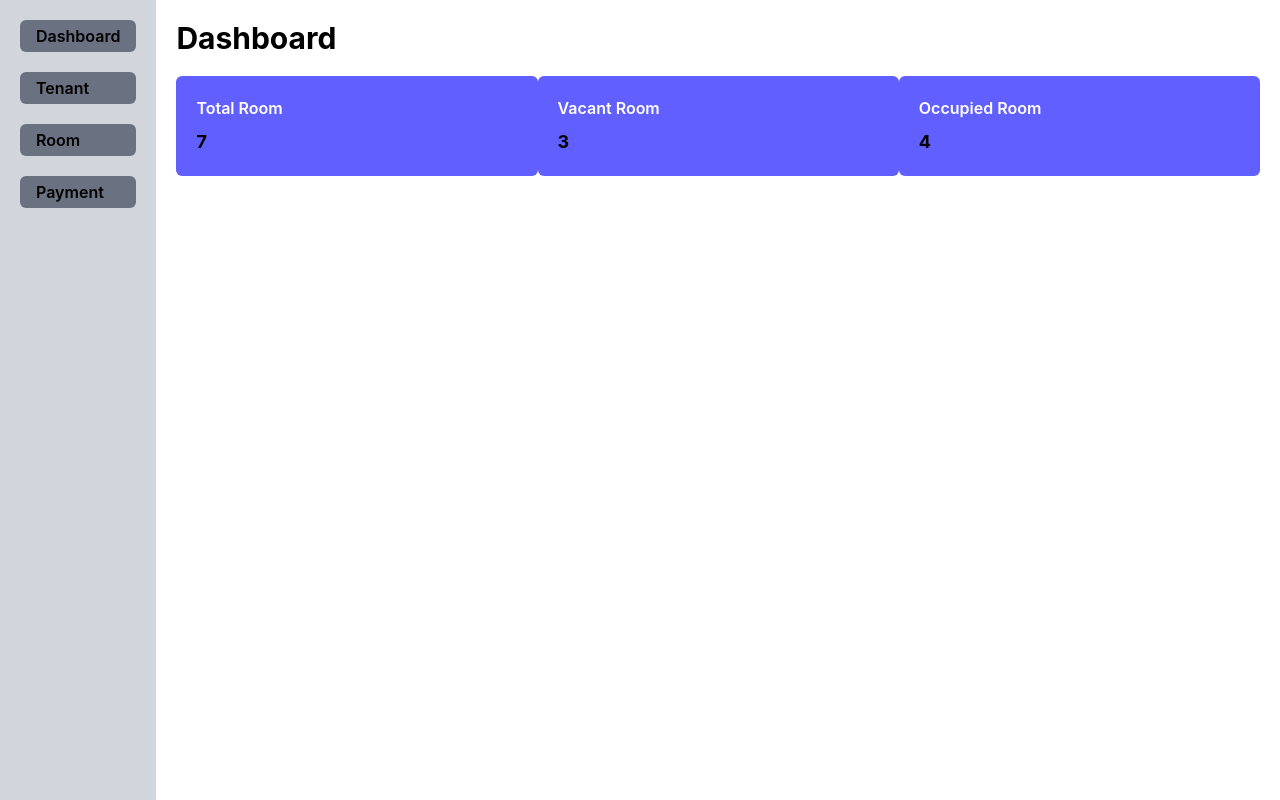
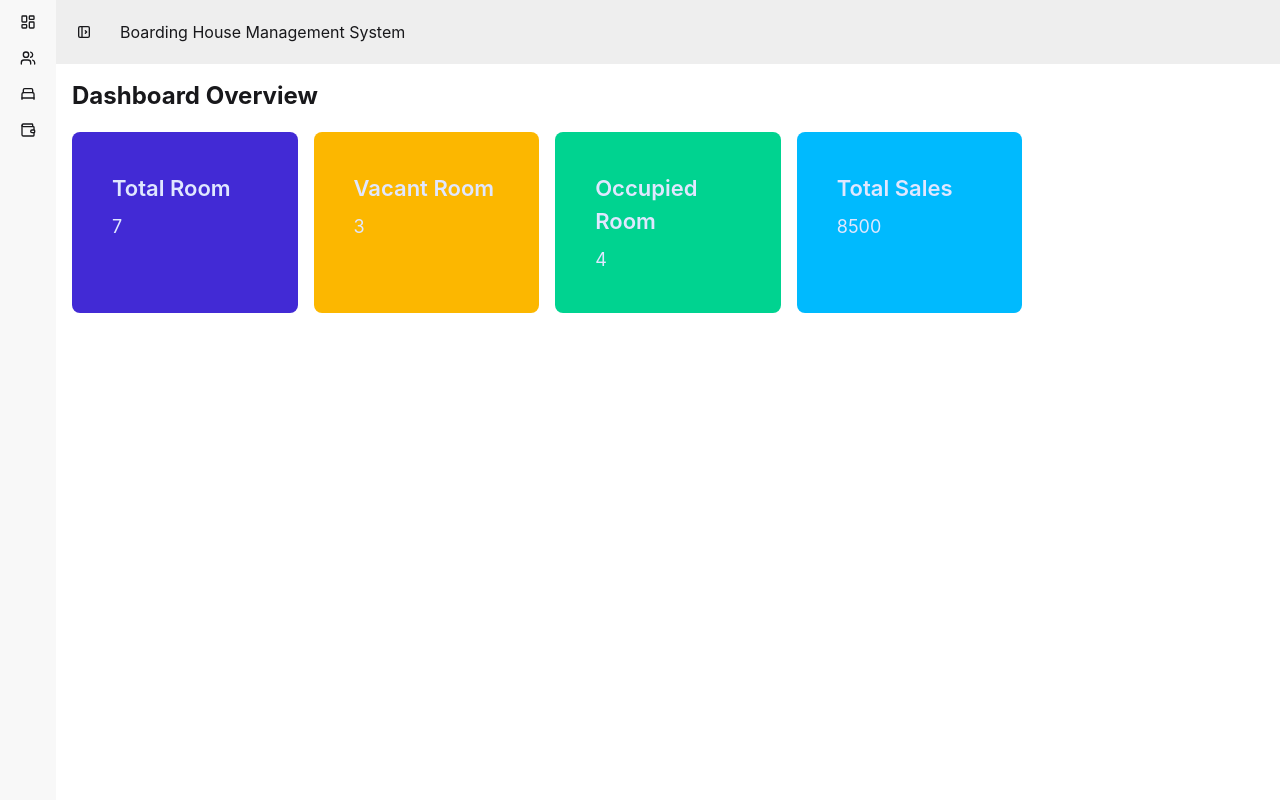
Before and after one commit to Jomerubaldo/BoardingHouse-Management-System, a React app in the folder frontend/: page / in a window 1280 px wide. Built offline with nearby package versions, Linux system fonts and the light colour scheme; the HTML template or start-up script is replaced by a standard one.

Commit message:
Redesign Frontend UI

```diff
--- a/frontend/package.json
+++ b/frontend/package.json
@@ -11,6 +11,7 @@
   },
   "dependencies": {
     "@tailwindcss/vite": "^4.3.0",
+    "daisyui": "^5.5.20",
     "react": "^19.2.6",
     "react-dom": "^19.2.6",
     "react-router-dom": "^7.16.0",
--- a/frontend/src/components/layouts/MainLayout.jsx
+++ b/frontend/src/components/layouts/MainLayout.jsx
@@ -1,13 +1,162 @@
-import Sidebar from './Sidebar';
 import { Outlet } from 'react-router-dom';
+import { NavLink } from 'react-router-dom';
 
 function MainLayout() {
   return (
-    <div className="flex h-screen overflow-hidden">
-      <Sidebar />
-      <main className="p-5 w-screen h-auto">
-        <Outlet />
-      </main>
+    <div className="drawer lg:drawer-open">
+      <input id="my-drawer-4" type="checkbox" className="drawer-toggle" />
+      <div className="drawer-content">
+        {/* Navbar */}
+        <nav className="navbar w-full bg-base-300">
+          <label
+            htmlFor="my-drawer-4"
+            aria-label="open sidebar"
+            className="btn btn-square btn-ghost"
+          >
+            {/* Sidebar toggle icon */}
+            <svg
+              xmlns="http://www.w3.org/2000/svg"
+              viewBox="0 0 24 24"
+              strokeLinejoin="round"
+              strokeLinecap="round"
+              strokeWidth="2"
+              fill="none"
+              stroke="currentColor"
+              className="my-1.5 inline-block size-4"
+            >
+              <path d="M4 4m0 2a2 2 0 0 1 2 -2h12a2 2 0 0 1 2 2v12a2 2 0 0 1 -2 2h-12a2 2 0 0 1 -2 -2z"></path>
+              <path d="M9 4v16"></path>
+              <path d="M14 10l2 2l-2 2"></path>
+            </svg>
+          </label>
+          <div className="px-4">Boarding House Management System</div>
+        </nav>
+        {/* Page content here */}
+        <div className="p-4">
+          <Outlet />
+        </div>
+      </div>
+
+      <div className="drawer-side is-drawer-close:overflow-visible">
+        <label
+          htmlFor="my-drawer-4"
+          aria-label="close sidebar"
+          className="drawer-overlay"
+        ></label>
+        <div className="flex min-h-full flex-col items-start bg-base-200 is-drawer-close:w-14 is-drawer-open:w-64">
+          {/* Sidebar content here */}
+          <ul className="menu w-full grow gap-2 text-md">
+            <li>
+              <NavLink to="/">
+                <button
+                  className="is-drawer-close:tooltip is-drawer-close:tooltip-right flex items-center gap-2"
+                  data-tip="Dashboard"
+                >
+                  <svg
+                    xmlns="http://www.w3.org/2000/svg"
+                    width="16"
+                    height="16"
+                    viewBox="0 0 24 24"
+                    fill="none"
+                    stroke="currentColor"
+                    stroke-width="2"
+                    stroke-linecap="round"
+                    stroke-linejoin="round"
+                    class="lucide lucide-layout-dashboard-icon lucide-layout-dashboard"
+                  >
+                    <rect width="7" height="9" x="3" y="3" rx="1" />
+                    <rect width="7" height="5" x="14" y="3" rx="1" />
+                    <rect width="7" height="9" x="14" y="12" rx="1" />
+                    <rect width="7" height="5" x="3" y="16" rx="1" />
+                  </svg>
+                  <span className="is-drawer-close:hidden">Dashboard</span>
+                </button>
+              </NavLink>
+            </li>
+
+            <li>
+              <NavLink to="/tenant">
+                <button
+                  className="is-drawer-close:tooltip is-drawer-close:tooltip-right flex items-center gap-2"
+                  data-tip="Tenant"
+                >
+                  <svg
+                    xmlns="http://www.w3.org/2000/svg"
+                    width="16"
+                    height="16"
+                    viewBox="0 0 24 24"
+                    fill="none"
+                    stroke="currentColor"
+                    stroke-width="2"
+                    stroke-linecap="round"
+                    stroke-linejoin="round"
+                    class="lucide lucide-users-icon lucide-users"
+                  >
+                    <path d="M16 21v-2a4 4 0 0 0-4-4H6a4 4 0 0 0-4 4v2" />
+                    <path d="M16 3.128a4 4 0 0 1 0 7.744" />
+                    <path d="M22 21v-2a4 4 0 0 0-3-3.87" />
+                    <circle cx="9" cy="7" r="4" />
+                  </svg>
+                  <span className="is-drawer-close:hidden">Tenant</span>
+                </button>
+              </NavLink>
+            </li>
+
+            <li>
+              <NavLink to="/room">
+                <button
+                  className="is-drawer-close:tooltip is-drawer-close:tooltip-right flex items-center gap-2"
+                  data-tip="Room"
+                >
+                  <svg
+                    xmlns="http://www.w3.org/2000/svg"
+                    width="16"
+                    height="16"
+                    viewBox="0 0 24 24"
+                    fill="none"
+                    stroke="currentColor"
+                    stroke-width="2"
+                    stroke-linecap="round"
+                    stroke-linejoin="round"
+                    class="lucide lucide-bed-single-icon lucide-bed-single"
+                  >
+                    <path d="M3 20v-8a2 2 0 0 1 2-2h14a2 2 0 0 1 2 2v8" />
+                    <path d="M5 10V6a2 2 0 0 1 2-2h10a2 2 0 0 1 2 2v4" />
+                    <path d="M3 18h18" />
+                  </svg>
+                  <span className="is-drawer-close:hidden">Room</span>
+                </button>
+              </NavLink>
+            </li>
+
+            <li>
+              <NavLink to="/payment">
+                <button
+                  className="is-drawer-close:tooltip is-drawer-close:tooltip-right flex items-center gap-2"
+                  data-tip="Payment"
+                >
+                  <svg
+                    xmlns="http://www.w3.org/2000/svg"
+                    width="16"
+                    height="16"
+                    viewBox="0 0 24 24"
+                    fill="none"
+                    stroke="currentColor"
+                    stroke-width="2"
+                    stroke-linecap="round"
+                    stroke-linejoin="round"
+                    class="lucide lucide-wallet-icon lucide-wallet"
+                  >
+                    <path d="M19 7V4a1 1 0 0 0-1-1H5a2 2 0 0 0 0 4h15a1 1 0 0 1 1 1v4h-3a2 2 0 0 0 0 4h3a1 1 0 0 0 1-1v-2a1 1 0 0 0-1-1" />
+                    <path d="M3 5v14a2 2 0 0 0 2 2h15a1 1 0 0 0 1-1v-4" />
+                  </svg>
+                  <span className="is-drawer-close:hidden">Payment</span>
+                </button>
+              </NavLink>
+            </li>
+          </ul>
+        </div>
+      </div>
     </div>
   );
 }
--- a/frontend/src/components/layouts/Sidebar.jsx
+++ /dev/null
@@ -1,35 +0,0 @@
-import { NavLink } from 'react-router-dom';
-
-function Sidebar() {
-  return (
-    <div className="bg-gray-300 w-auto h-full">
-      <div className="p-5 flex flex-col gap-5">
-        <NavLink
-          to="/"
-          className="bg-gray-500 px-4 py-1 rounded-md font-semibold"
-        >
-          Dashboard
-        </NavLink>
-        <NavLink
-          to="/tenant"
-          className="bg-gray-500 px-4 py-1 rounded-md font-semibold"
-        >
-          Tenant
-        </NavLink>
-        <NavLink
-          to="/room"
-          className="bg-gray-500 px-4 py-1 rounded-md font-semibold"
-        >
-          Room
-        </NavLink>
-        <NavLink
-          to="/payment"
-          className="bg-gray-500 px-4 py-1 rounded-md font-semibold"
-        >
-          Payment
-        </NavLink>
-      </div>
-    </div>
-  );
-}
-export default Sidebar;
--- a/frontend/src/components/ui/StatsCard.jsx
+++ b/frontend/src/components/ui/StatsCard.jsx
@@ -1,8 +1,12 @@
-function StatsCard({ title, value }) {
+function StatsCard({ title, value, className }) {
   return (
-    <div className="bg-indigo-500 w-96 p-5 rounded-md space-y-2">
-      <h2 className="text-white font-semibold text-md">{title}</h2>
-      <p className="font-bold text-lg">{value}</p>
+    <div
+      className={`card ${className} text-primary-content w-full md:card-md lg:card-lg xl:card-xl`}
+    >
+      <div className="card-body">
+        <h2 className="card-title">{title}</h2>
+        <p>{value}</p>
+      </div>
     </div>
   );
 }
--- a/frontend/src/index.css
+++ b/frontend/src/index.css
@@ -1 +1,2 @@
 @import "tailwindcss";
+@plugin "daisyui";
--- a/frontend/src/pages/Dashboard.jsx
+++ b/frontend/src/pages/Dashboard.jsx
@@ -4,11 +4,14 @@ function Dashboard() {
   return (
     <div className="@container">
       <div className="flex flex-col gap-5">
-        <div className="text-3xl font-bold">Dashboard</div>
-        <div className="flex justify-between">
-          <StatsCard title="Total Room" value="7" />
-          <StatsCard title="Vacant Room" value="3" />
-          <StatsCard title="Occupied Room" value="4" />
+        <div className="font-bold sm:text-sm md:text-md lg:text-lg xl:text-2xl">
+          Dashboard Overview
+        </div>
+        <div className="grid grid-cols-1 sm:grid-cols-2 lg:grid-cols-4 xl:grid-cols-5 gap-4">
+          <StatsCard title="Total Room" value="7" className="bg-primary" />
+          <StatsCard title="Vacant Room" value="3" className="bg-warning" />
+          <StatsCard title="Occupied Room" value="4" className="bg-success" />
+          <StatsCard title="Total Sales" value="8500" className="bg-info" />
         </div>
       </div>
     </div>
--- a/frontend/src/pages/Room.jsx
+++ b/frontend/src/pages/Room.jsx
@@ -2,92 +2,100 @@ function Room() {
   return (
     <div className="@container">
       <div className="flex flex-col gap-5">
-        <div className="text-3xl font-bold">Room Management</div>
-        <table className="table-auto border-collapse border-spacing-2 border-gray-400">
-          <thead className="text-left">
+        <di v className="flex justify-between items-center">
+          <div className="font-bold sm:text-sm md:text-md lg:text-lg xl:text-2xl">
+            Room Management
+          </div>
+          <button className="badge badge-primary btn btn-xs sm:btn-sm md:btn-md sm:text-sm md:text-md">
+            Add Room
+          </button>
+        </di>
+        <div className="overflow-x-auto rounded-box border border-base-content/5 bg-base-100">
+          <table className="table">
+            {/* head */}
+            <thead>
               <tr>
-              <th className="border border-gray-300 p-3 bg-gray-500">
-                Tenant Name
-              </th>
-              <th className="border border-gray-300 p-3 bg-gray-500">
-                Room Number
-              </th>
-              <th className="border border-gray-300 p-3 bg-gray-500">
-                Rent Price
-              </th>
-              <th className="border border-gray-300 p-3 bg-gray-500">
-                Room Status
-              </th>
-              <th className="border border-gray-300 p-3 bg-gray-500">
-                Actions
-              </th>
+                <th>Name</th>
+                <th>Room</th>
+                <th>Rent</th>
+                <th>Status</th>
+                <th>Actions</th>
               </tr>
             </thead>
             <tbody>
+              {/* row 1 */}
               <tr>
-              <td className="border border-gray-300 p-3 bg-gray-200">
-                Jelly Ubaldo
-              </td>
-              <td className="border border-gray-300 p-3 bg-gray-200">1</td>
-              <td className="border border-gray-300 p-3 bg-gray-200">
-                1,500.00
-              </td>
-              <td className="border border-gray-300 p-3 bg-gray-200">
-                Occupied
-              </td>
-              <td className="border border-gray-300 p-3 flex items-center gap-2 bg-gray-200">
-                <button className="bg-emerald-500 px-2 cursor-pointer hover:bg-emerald-400">
-                  Edit
+                <td>Jomer Ubaldo</td>
+                <td>Room 1</td>
+                <td>1500</td>
+                <td>Occupied</td>
+                <td className="flex gap-2">
+                  <button className="btn btn-accent btn-xs">
+                    <svg
+                      xmlns="http://www.w3.org/2000/svg"
+                      width="12"
+                      height="12"
+                      viewBox="0 0 24 24"
+                      fill="none"
+                      stroke="currentColor"
+                      stroke-width="2"
+                      stroke-linecap="round"
+                      stroke-linejoin="round"
+                      class="lucide lucide-square-pen-icon lucide-square-pen"
+                    >
+                      <path d="M12 3H5a2 2 0 0 0-2 2v14a2 2 0 0 0 2 2h14a2 2 0 0 0 2-2v-7" />
+                      <path d="M18.375 2.625a1 1 0 0 1 3 3l-9.013 9.014a2 2 0 0 1-.853.505l-2.873.84a.5.5 0 0 1-.62-.62l.84-2.873a2 2 0 0 1 .506-.852z" />
+                    </svg>
                   </button>
-                <button className="bg-red-500 px-2 cursor-pointer hover:bg-red-400">
-                  Delete
+                  <button className="btn btn-error btn-xs">
+                    <svg
+                      xmlns="http://www.w3.org/2000/svg"
+                      width="12"
+                      height="12"
+                      viewBox="0 0 24 24"
+                      fill="none"
+                      stroke="currentColor"
+                      stroke-width="2"
+                      stroke-linecap="round"
+                      stroke-linejoin="round"
+                      class="lucide lucide-trash2-icon lucide-trash-2"
+                    >
+                      <path d="M10 11v6" />
+                      <path d="M14 11v6" />
+                      <path d="M19 6v14a2 2 0 0 1-2 2H7a2 2 0 0 1-2-2V6" />
+                      <path d="M3 6h18" />
+                      <path d="M8 6V4a2 2 0 0 1 2-2h4a2 2 0 0 1 2 2v2" />
+                    </svg>
                   </button>
                 </td>
               </tr>
+              {/* row 2 */}
               <tr>
-              <td className="border border-gray-300 p-3 bg-gray-200">
-                Mercy Ubaldo
-              </td>
-              <td className="border border-gray-300 p-3 bg-gray-200">2</td>
-              <td className="border border-gray-300 p-3 bg-gray-200">
-                2,000.00
-              </td>
-              <td className="border border-gray-300 p-3 bg-gray-200">
-                Occupied
-              </td>
-              <td className="border border-gray-300 p-3 flex items-center gap-2 bg-gray-200">
-                <button className="bg-emerald-500 px-2 cursor-pointer hover:bg-emerald-400">
-                  Edit
-                </button>
-                <button className="bg-red-500 px-2 cursor-pointer hover:bg-red-400">
-                  Delete
-                </button>
+                <td>Jelly Ubaldo</td>
+                <td>Room 2</td>
+                <td>2000</td>
+                <td>Occupied</td>
+                <td>
+                  <button className="btn btn-xs">Edit</button>
+                  <button className="btn btn-xs">Delete</button>
                 </td>
               </tr>
+              {/* row 3 */}
               <tr>
-              <td className="border border-gray-300 p-3 bg-gray-200">
-                Jomer Ubaldo
-              </td>
-              <td className="border border-gray-300 p-3 bg-gray-200">3</td>
-              <td className="border border-gray-300 p-3 bg-gray-200">
-                5,000.00
-              </td>
-              <td className="border border-gray-300 p-3 bg-gray-200">
-                Occupied
-              </td>
-              <td className="border border-gray-300 p-3 flex items-center gap-2 bg-gray-200">
-                <button className="bg-emerald-500 px-2 cursor-pointer hover:bg-emerald-400">
-                  Edit
-                </button>
-                <button className="bg-red-500 px-2 cursor-pointer hover:bg-red-400">
-                  Delete
-                </button>
+                <td>Mercy Ubaldo</td>
+                <td>Room 3</td>
+                <td>5000</td>
+                <td>Occupied</td>
+                <td>
+                  <button className="btn btn-xs">Edit</button>
+                  <button className="btn btn-xs">Delete</button>
                 </td>
               </tr>
             </tbody>
           </table>
         </div>
       </div>
+    </div>
   );
 }
 export default Room;
```
Also changed, not shown: frontend/src/pages/Payment.jsx (+75 -67 lines), frontend/src/pages/Tenant.jsx (+73 -47 lines), 1 other file (tests, documents, lock files or other folders). Lines whose indentation alone changed are shown as unchanged.
